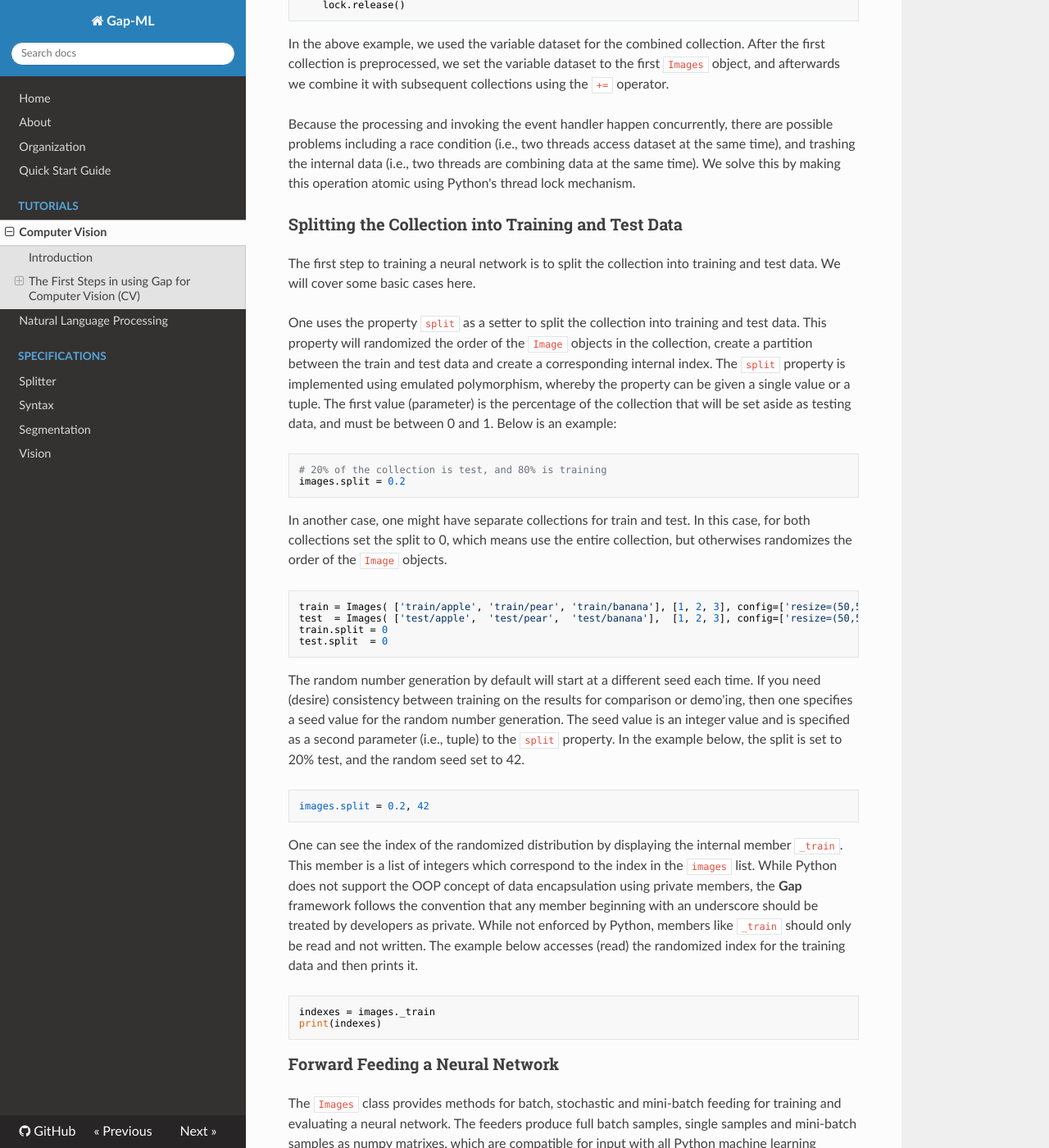
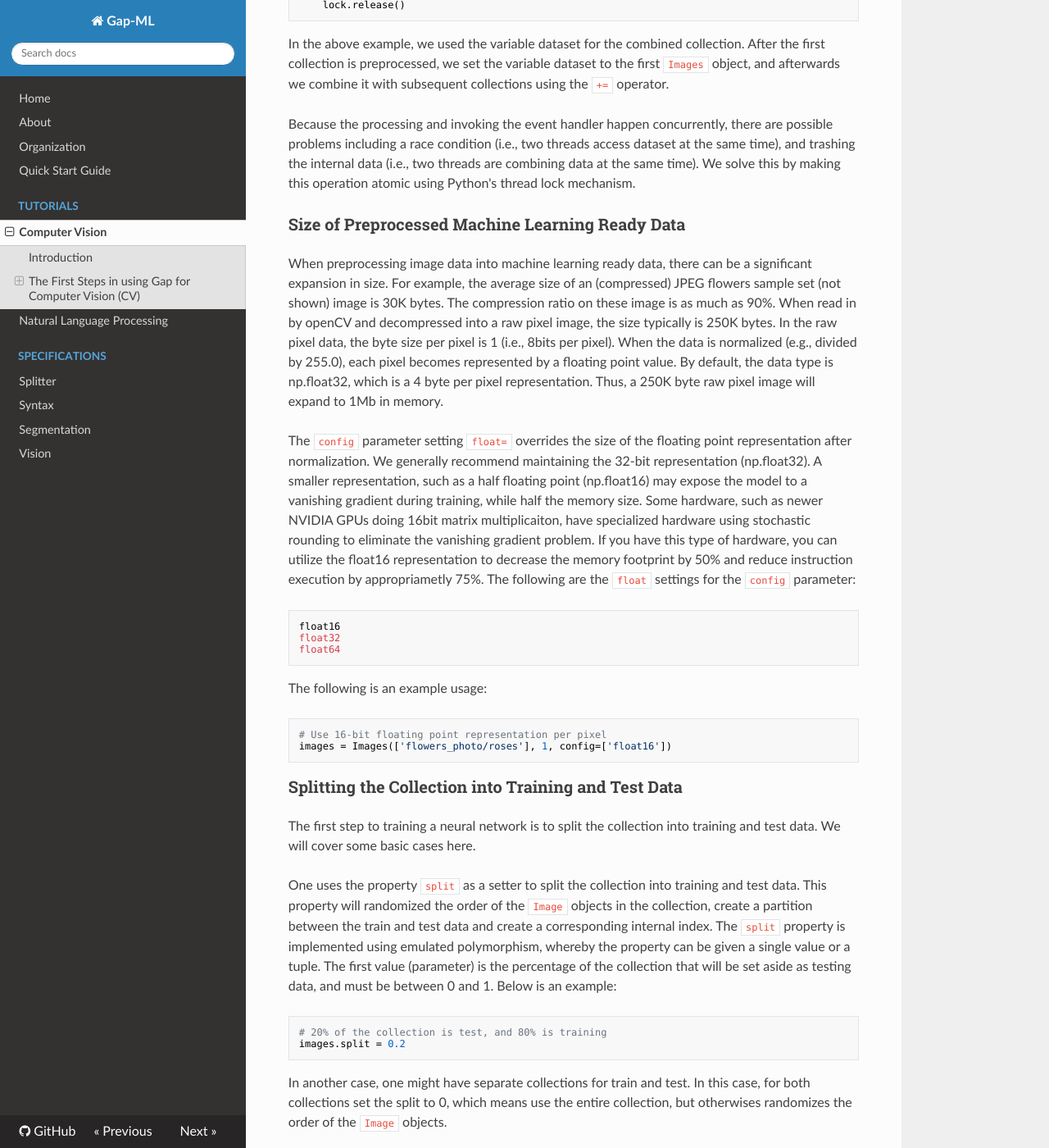
Before and after one commit to andrewferlitsch/Gap, an MkDocs documentation site: the page built from docs/tutorials/computer_vision.md, in a window 1280 px wide and 1400 px high, scrolled down 11579 px. Shown: the whole window at 82% size. Built offline with MkDocs 1.6.1, drawn with Linux system fonts in a browser that asks for light colours; nearby versions of some CDN libraries.

Commit message:
Update computer_vision.md

````diff
--- a/docs/tutorials/computer_vision.md
+++ b/docs/tutorials/computer_vision.md
@@ -430,6 +430,23 @@ In the above example, we used the variable dataset for the combined collection.
 
 Because the processing and invoking the event handler happen concurrently, there are possible problems including a race condition (i.e., two threads access dataset at the same time), and trashing the internal data (i.e., two threads are combining data at the same time). We solve this by making this operation atomic using Python's thread lock mechanism.
 
+### Size of Preprocessed Machine Learning Ready Data
+
+When preprocessing image data into machine learning ready data, there can be a significant expansion in size. For example, the average size of an (compressed) JPEG flowers sample set (not shown) image is 30K bytes. The compression ratio on these image is as much as 90%. When read in by openCV and decompressed into a raw pixel image, the size typically is 250K bytes. In the raw pixel data, the byte size per pixel is 1 (i.e., 8bits per pixel). When the data is normalized (e.g., divided by 255.0), each pixel becomes represented by a floating point value. By default, the data type is np.float32, which is a 4 byte per pixel representation. Thus, a 250K byte raw pixel image will expand to 1Mb in memory.
+
+The `config` parameter setting `float=` overrides the size of the floating point representation after normalization. We generally recommend maintaining the 32-bit representation (np.float32). A smaller representation, such as a half floating point (np.float16) may expose the model to a vanishing gradient during training, while half the memory size. Some hardware, such as newer NVIDIA GPUs doing 16bit matrix multiplicaiton, have specialized hardware using stochastic rounding to eliminate the vanishing gradient problem. If you have this type of hardware, you can utilize the float16 representation to decrease the memory footprint by 50% and reduce instruction execution by appropriametly 75%. The following are the `float` settings for the `config` parameter:
+
+    float16
+    float32
+    float64
+
+The following is an example usage:
+
+```python
+# Use 16-bit floating point representation per pixel
+images = Images(['flowers_photo/roses'], 1, config=['float16'])
+```
+
 ### Splitting the Collection into Training and Test Data
 
 The first step to training a neural network is to split the collection into training and test data. We will cover some basic cases here.
````
